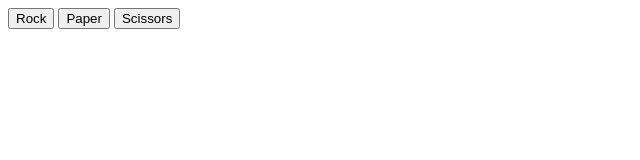
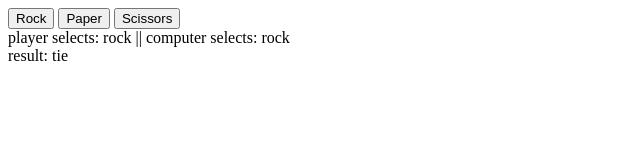
Before and after one commit to ct-chou/rochambeau, a plain HTML site: page index.html in a window 1280 px wide. Both pictures are taken after a click on the button "Rock". Shown: the whole page, without its empty margins (0-640 px from the left). Drawn offline with Linux system fonts and the light colour scheme.

Commit message:
Feat: playRound based on button selection, display results in div

```diff
--- a/index.html
+++ b/index.html
@@ -8,11 +8,10 @@
     <script src="rochambeau.js" defer></script>
 </head>
 <body>
-    <div id="container">
-        <button id="rock">Rock</button>
-        <button id="paper">Paper</button>
-        <button id="scissors">Scissors</button>
-    </div>
+    <button id="rock">Rock</button>
+    <button id="paper">Paper</button>
+    <button id="scissors">Scissors</button>
+    <div id="container"></div>
 </body>
 
 </html>
--- a/rochambeau.js
+++ b/rochambeau.js
@@ -106,10 +106,31 @@ function playRound(playerSelection, computerSelection) {
 const buttons = document.querySelectorAll('button');
 
 buttons.forEach(button => {
-        button.addEventListener('click', (e) => {
-            alert(button.id);
+        button.addEventListener('click', () => {
+            let playerSelection = button.id;
+            let computerSelection = getComputerChoice();
+            roundResult = playRound(playerSelection, computerSelection);
+            let printResult = 'tie';
+            if(roundResult == -1) {
+                printResult = 'loss';
+            }
+            else if(roundResult == 1) {
+                printResult = 'win';
+            }
+            else {
+                printResult = 'tie';
+            }
+            const container = document.querySelector('#container');
+            const content = document.createElement('div');
+            content.classList.add('result');
+            content.setAttribute('style', 'white-space: pre;');
+            content.textContent = `player selects: ${playerSelection} || computer selects: ${computerSelection} \r\n`
+            content.textContent += `result: ${printResult}`;
+            container.appendChild(content);
         });
 });
+
+
 
 /*
 function game() {
```
